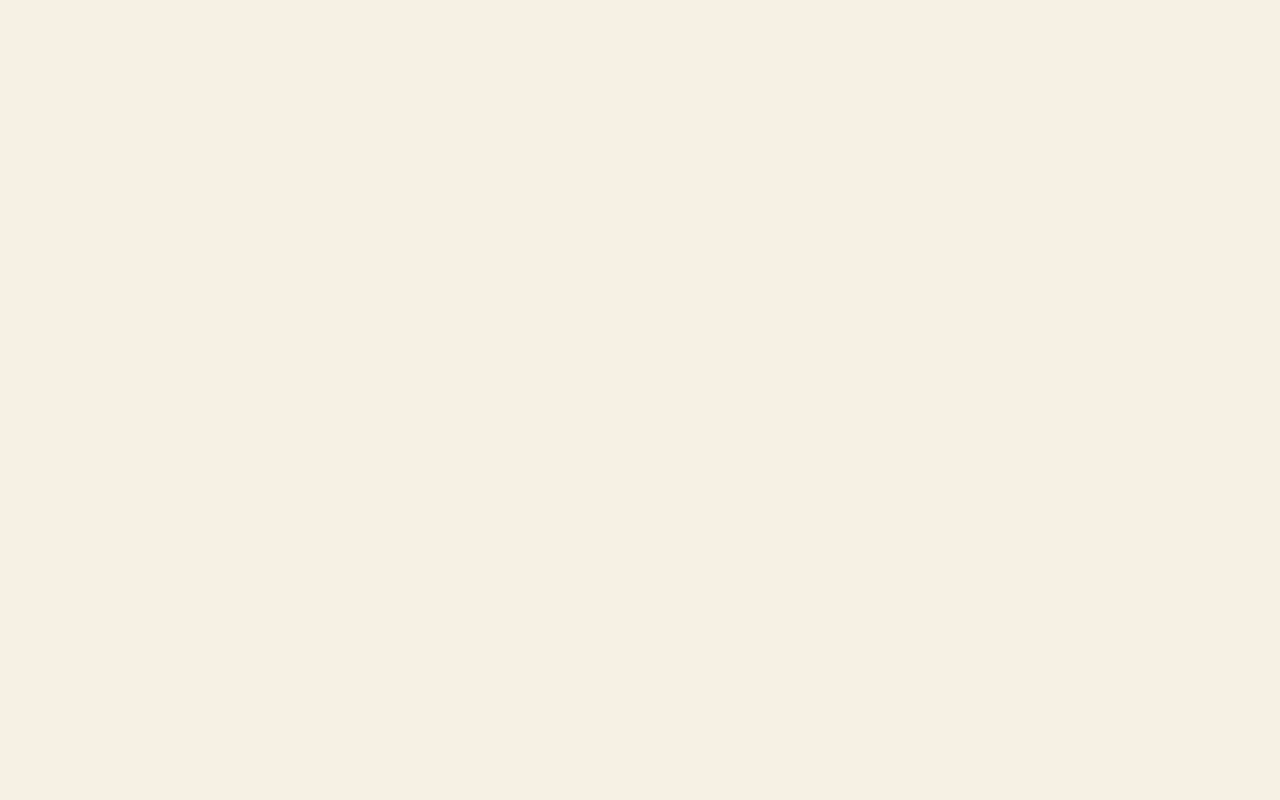
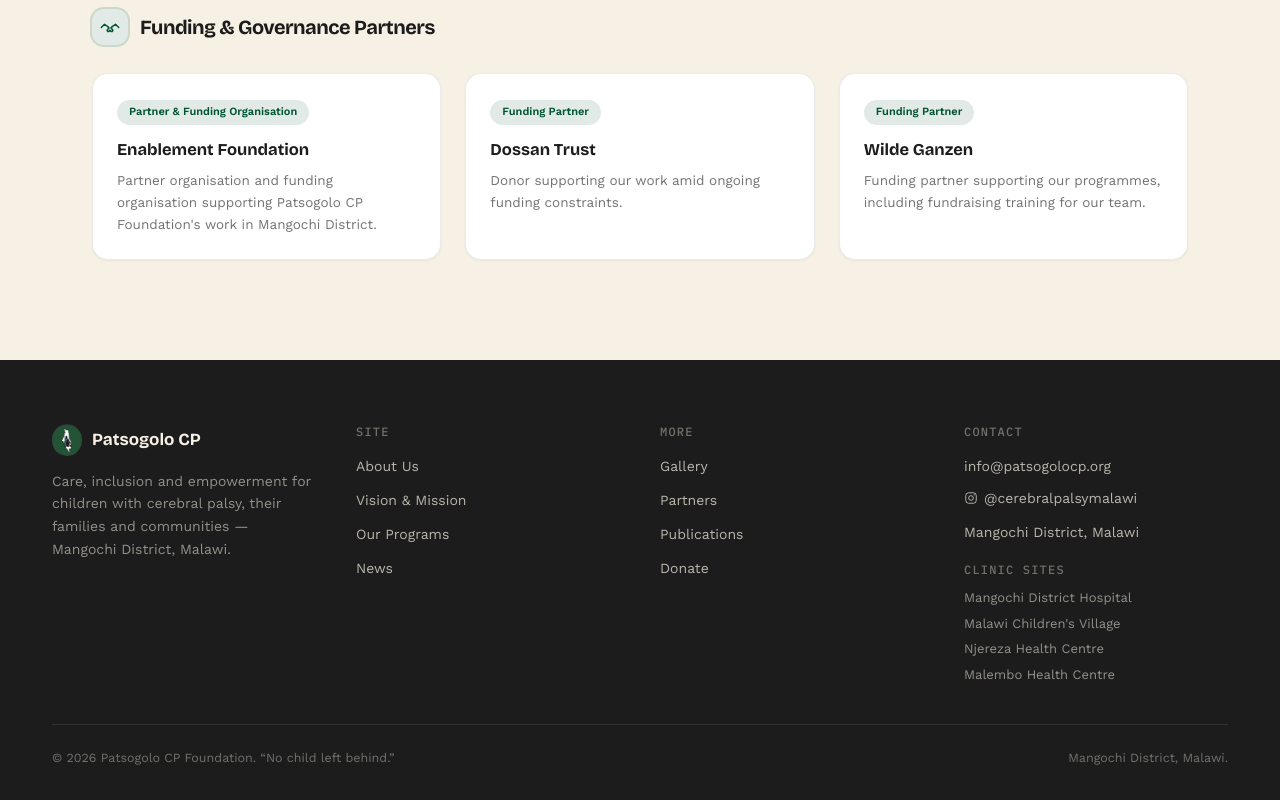
Before and after one commit to peacematapira-wq/Patsogolo-CP-Website, a Next.js app: page /partners in a window 1280 px wide. Before the commit this address had no page. Shown: the part 1322-2122 px from the top of the page. Before the commit the page ends 800 px from the top, so only its background shows below. Built offline with nearby package versions, Linux system fonts and the light colour scheme.

Commit message:
Updated with Partners and no team section

```diff
--- a/src/app/partners/page.tsx
+++ b/src/app/partners/page.tsx
@@ -11,7 +11,7 @@ export const metadata: Metadata = { title: "Partners — Patsogolo CP Foundation
 // Page is pending partner sign-off before going live — flip to true to re-enable
 // (also re-add "Partners" to navItems in src/data/site.ts and to the footer link list
 // in src/components/layout/Footer.tsx).
-const PARTNERS_PAGE_ENABLED = false;
+const PARTNERS_PAGE_ENABLED = true;
 
 const categoryMeta: Record<
   Partner["category"],
--- a/src/components/layout/Footer.tsx
+++ b/src/components/layout/Footer.tsx
@@ -41,7 +41,7 @@ export default function Footer() {
             <ul className="flex flex-col gap-2.5">
               {[
                 ["Gallery", "/gallery"],
-                ["Team", "/team"],
+                ["Partners", "/partners"],
                 ["Publications", "/publications"],
                 ["Donate", "/donate"],
               ].map(([label, href]) => (
--- a/src/data/site.ts
+++ b/src/data/site.ts
@@ -18,7 +18,7 @@ export const navItems: NavItem[] = [
   { label: "Our Programs", href: "/programs" },
   { label: "News", href: "/news" },
   { label: "Gallery", href: "/gallery" },
-  { label: "Team", href: "/team" },
+  { label: "Partners", href: "/partners" },
   { label: "Publications", href: "/publications" },
   { label: "Contact", href: "/contact" },
 ];
```
